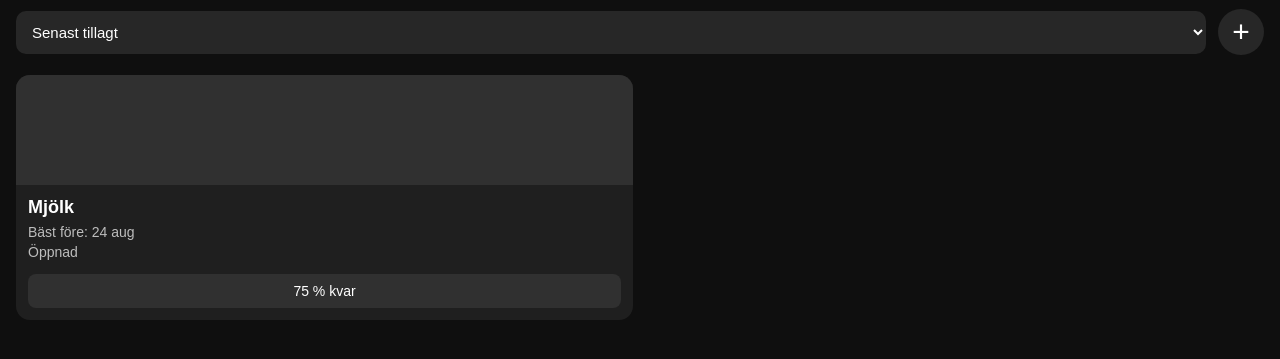
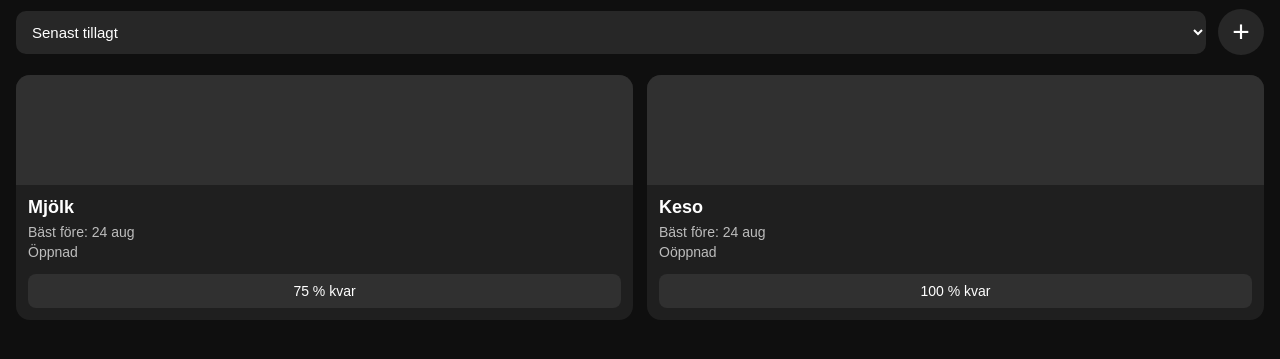
Before and after one commit to Rubbedubb/KylKoll, a plain HTML site: page index.html in a window 1280 px wide. Shown: the part 131-490 px from the top of the page. Drawn offline with Linux system fonts and the light colour scheme.

Commit message:
Add product card for Keso with details

```diff
--- a/index.html
+++ b/index.html
@@ -61,6 +61,24 @@
 
             </article>
 
+            <article class="product-card">
+
+                <div class="product-image"></div>
+
+                <div class="product-info">
+                    <h2>Keso</h2>
+
+                    <p class="expiry">Bäst före: 24 aug</p>
+
+                    <p class="opened">Oöppnad</p>
+
+                    <button class="amount-button">
+                        100 % kvar
+                    </button>
+                </div>
+
+            </article>
+
         </section>
 
     </main>
```
